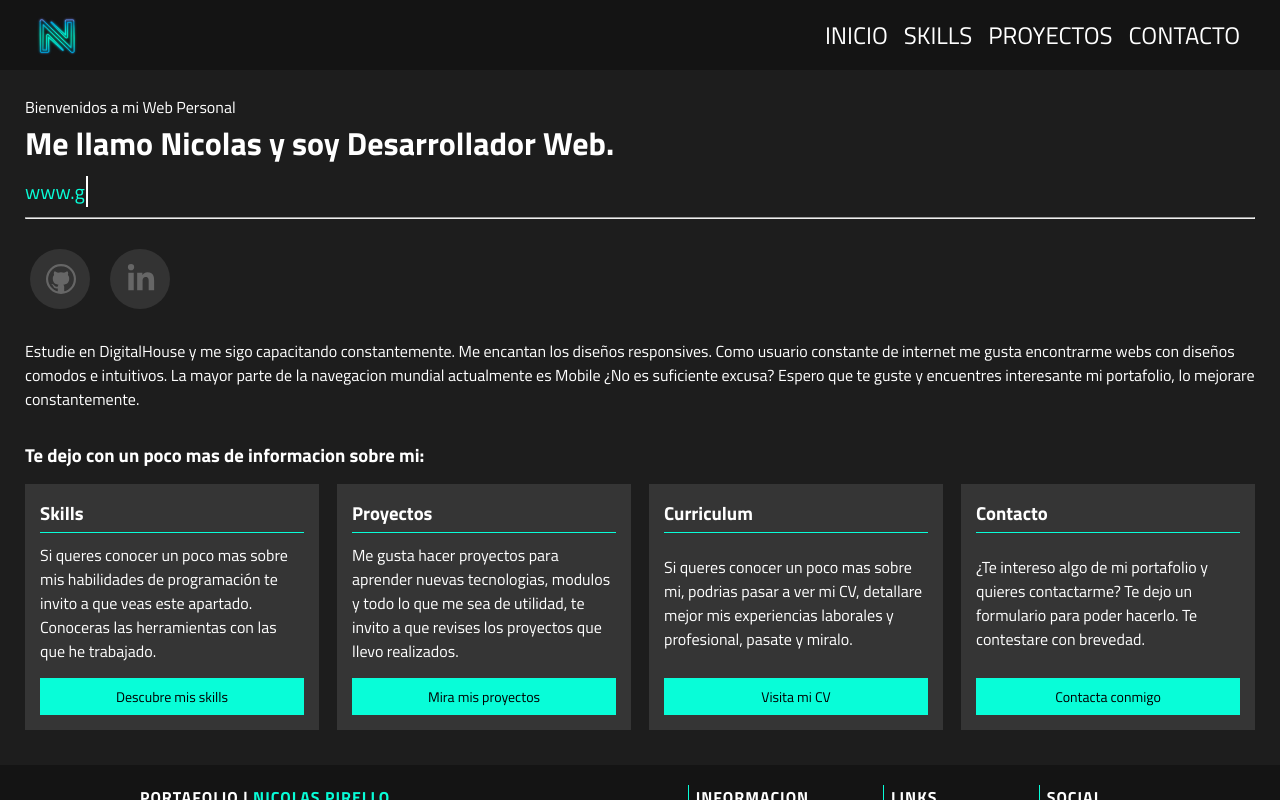
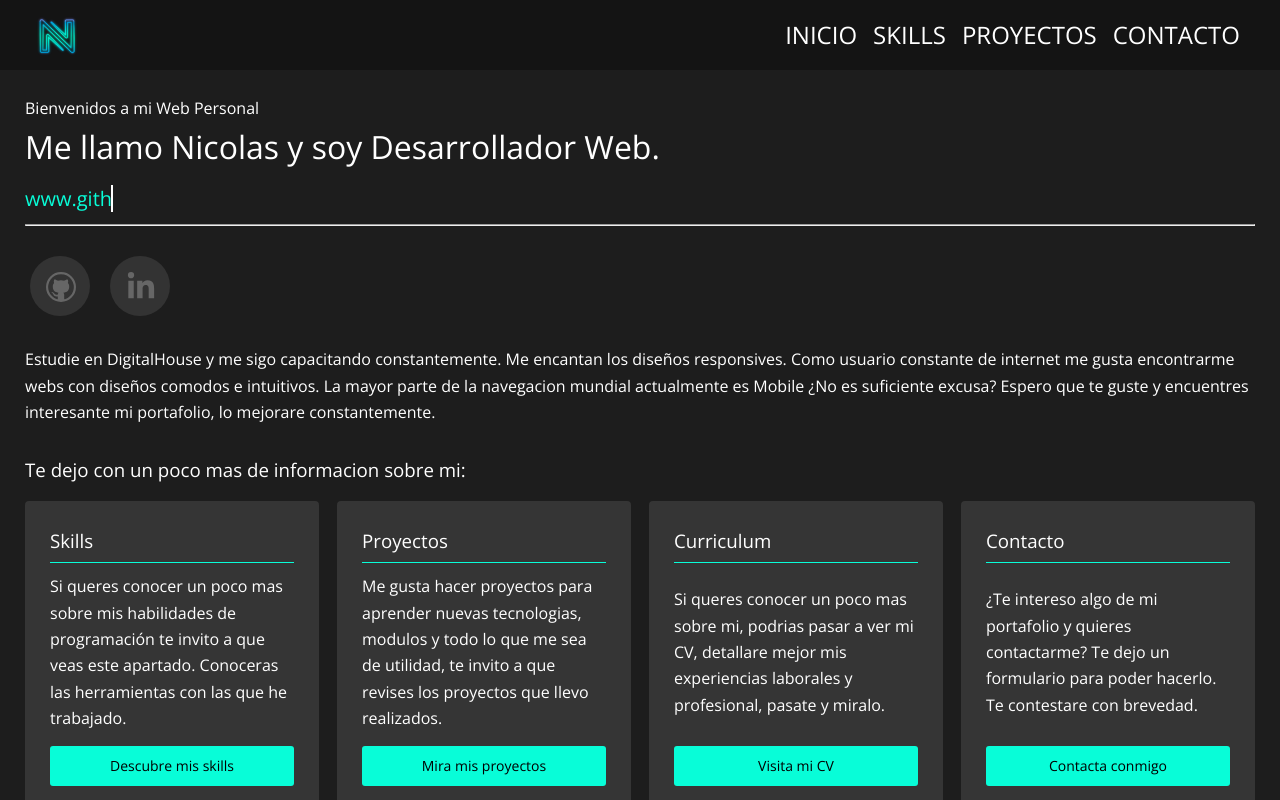
Before and after one commit to NicolasPirello/mi-portafolio, a React (Create React App) app: page / in a window 1280 px wide. Shown: the top 800 px of the page. Built offline with nearby package versions, Linux system fonts and the light colour scheme.

Commit message:
Cambios CSS

```diff
--- a/src/Styles/main.css
+++ b/src/Styles/main.css
@@ -1,10 +1,18 @@
-@import url("https://fonts.googleapis.com/css2?family=Titillium+Web:wght@300;400;700;900&display=swap");
+/* @import url("https://fonts.googleapis.com/css2?family=Titillium+Web:wght@300;400;700;900&display=swap"); */
+@import url("https://fonts.googleapis.com/css2?family=Open+Sans:ital,wght@0,300..800;1,300..800&display=swap");
+
+/* <uniquifier>: Use a unique and descriptive class name
+// <weight>: Use a value from 300 to 800 */
 
 * {
   padding: 0px;
   margin: 0px;
   box-sizing: border-box;
-  font-family: "Titillium Web", sans-serif;
+  font-family: "Open Sans", sans-serif;
+  font-optical-sizing: auto;
+  font-weight: 300;
+  font-style: normal;
+  line-height: 1.65;
 }
 
 #root {
@@ -312,9 +320,9 @@
   display: flex;
   flex-direction: column;
   background-color: rgb(53, 53, 53);
-  padding: 15px;
+  padding: 25px;
   justify-content: space-between;
-
+  border-radius: 4px;
 }
 
 .card-content h3{
@@ -336,6 +344,7 @@
   cursor: pointer;
   width: 100%;
   border: none;
+  border-radius: 3px;
   font-size: 14px;
 }
 
@@ -485,6 +494,7 @@
   font-size: 14px;
   position: relative;
   z-index: 2;
+  border-radius: 4px;
 }
 
 .botonProyect::after{
```
